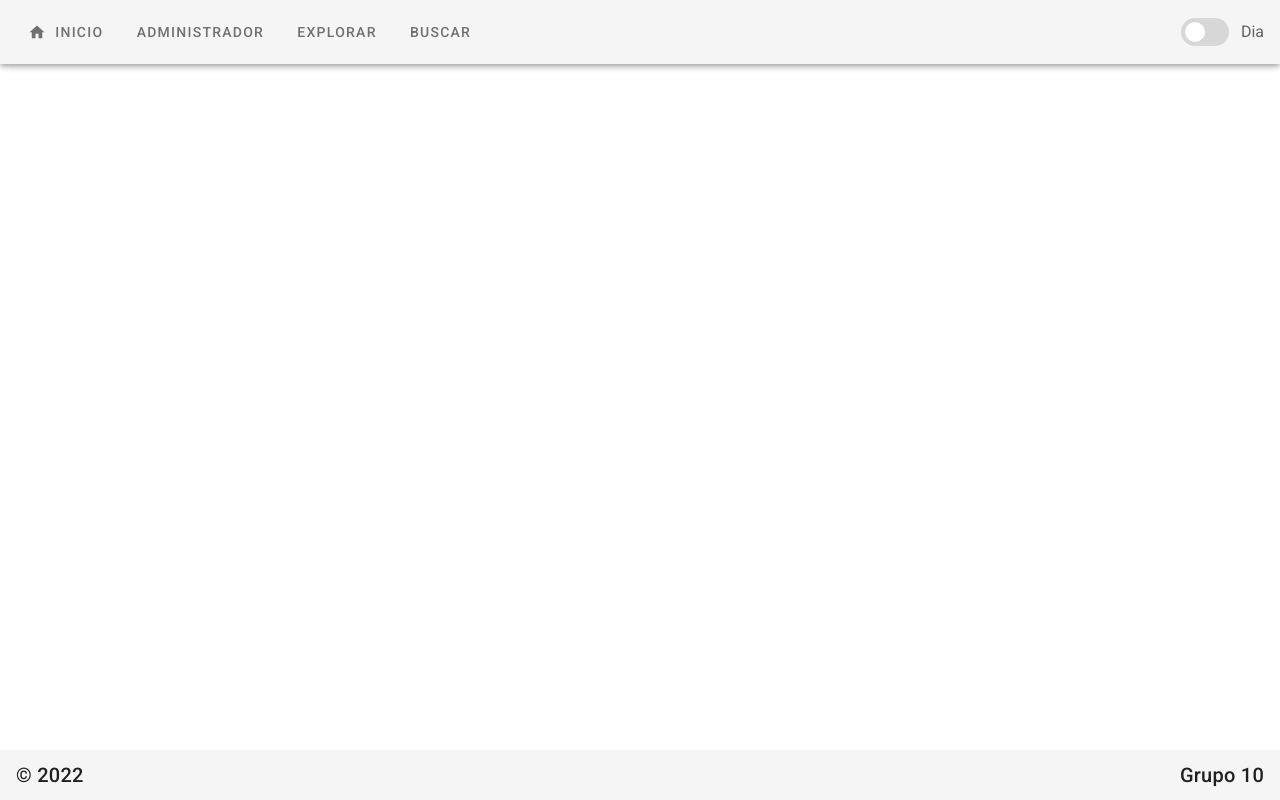
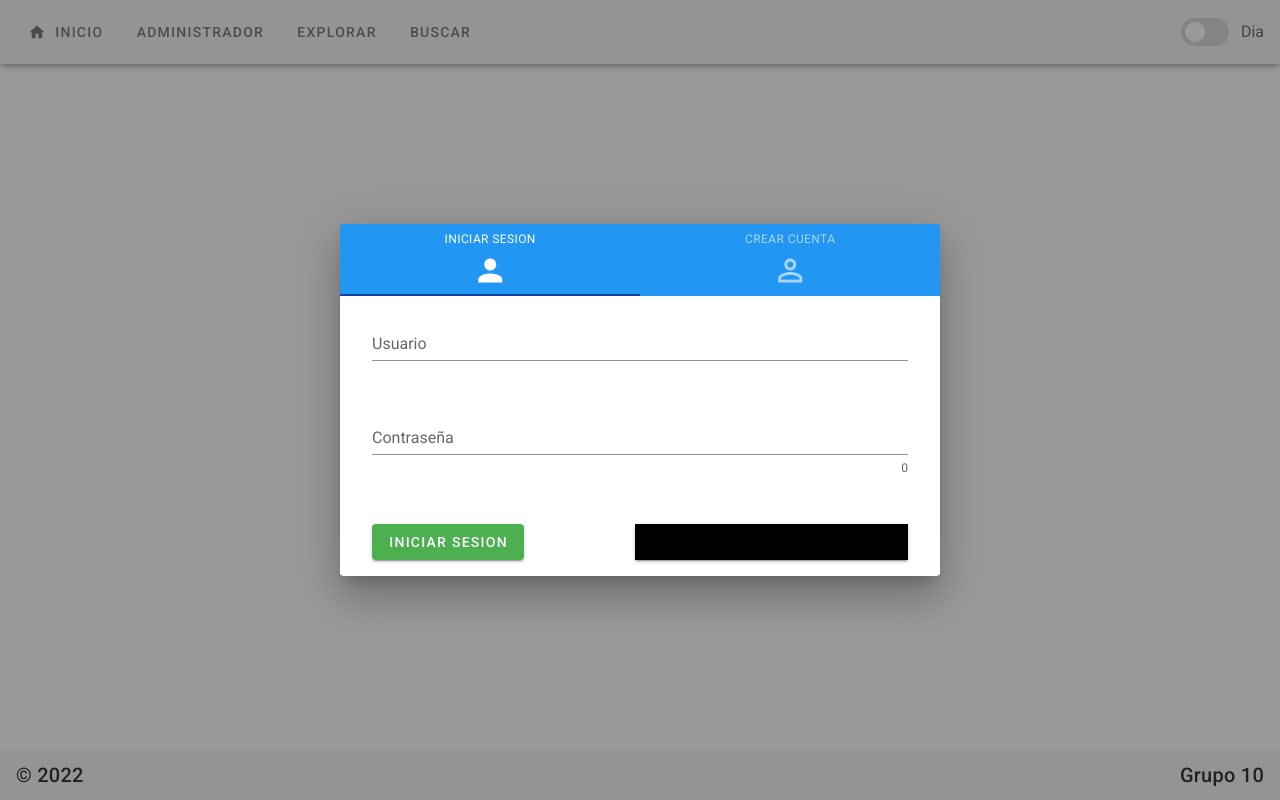
Before and after one commit to juan9889/ttads-frontend, a Nuxt app: page /auth/login_github in a window 1280 px wide. Built offline with nearby package versions, Linux system fonts and the light colour scheme.

Commit message:
oauth client

```diff
--- /dev/null
+++ b/components/auth/Login.vue
@@ -0,0 +1,121 @@
+<template>
+<v-dialog v-model="dialog" persistent max-width="600px" min-width="360px">
+    <div>
+        <v-tabs v-model="tab" show-arrows background-color="info" icons-and-text dark grow>
+            <v-tabs-slider color="blue darken-4"></v-tabs-slider>
+            <v-tab v-for="i in tabs" :key="i">
+                <v-icon large>{{ i.icon }}</v-icon>
+                <div class="caption py-1">{{ i.name }}</div>
+            </v-tab>
+            <v-tab-item>
+                <v-card class="px-4">
+                    <v-card-text>
+                        <v-form ref="loginForm" v-model="valid" lazy-validation>
+                            <v-row>
+                                <v-col cols="12">
+                                    <v-text-field v-model="loginUsername" label="Usuario" required></v-text-field>
+                                </v-col>
+                                <v-col cols="12">
+                                    <v-text-field v-model="loginPassword" :append-icon="show1?'eye':'eye-off'" :rules="[rules.required, rules.min]" :type="show1 ? 'text' : 'password'" name="input-10-1" label="Contraseña" hint="At least 8 characters" counter @click:append="show1 = !show1"></v-text-field>
+                                </v-col>
+                                <v-col class="d-flex" cols="12" sm="6" xsm="12">
+                                </v-col>
+                                <v-spacer></v-spacer>
+                                <v-col class="d-flex" cols="12"  xsm="12" align-end>
+                                    <v-btn  :disabled="!valid" color="success" @click="validate"> Iniciar sesion </v-btn>
+                                    <v-spacer></v-spacer>
+                                    <v-btn
+      tile
+      color="black"
+      href="https://github.com/login/oauth/authorize?client_id=dad3030ba2058c6371bf"
+    >
+    <v-icon left >mdi-github</v-icon>
+      Iniciar sesion con GitHub
+    </v-btn>
+                                </v-col>
+                            </v-row>
+                        </v-form>
+                    </v-card-text>
+                </v-card>
+            </v-tab-item>
+            <v-tab-item>
+                <v-card class="px-4">
+                    <v-card-text>
+                        <v-form ref="registerForm" v-model="valid" lazy-validation>
+                            <v-row>
+                                <v-col cols="12">
+                                    <v-text-field v-model="firstName" :rules="[rules.required]" label="Nombre completo" maxlength="35" required></v-text-field>
+                                </v-col>
+                                <v-col cols="12">
+                                    <v-text-field v-model="lastName" :rules="[rules.required]" label="Nombre de usuario" maxlength="35" required></v-text-field>
+                                </v-col>
+                                <v-col cols="12">
+                                    <v-text-field v-model="email" :rules="emailRules" label="E-mail" required></v-text-field>
+                                </v-col>
+                                <v-col cols="12">
+                                    <v-text-field v-model="password" :append-icon="show1 ? 'mdi-eye' : 'mdi-eye-off'" :rules="[rules.required, rules.min]" :type="show1 ? 'text' : 'password'" name="input-10-1" label="Contraseña" hint="At least 8 characters" counter @click:append="show1 = !show1"></v-text-field>
+                                </v-col>
+                                <v-col cols="12">
+                                    <v-text-field block v-model="verify" :append-icon="show1 ? 'mdi-eye' : 'mdi-eye-off'" :rules="[rules.required, passwordMatch]" :type="show1 ? 'text' : 'password'" name="input-10-1" label="Repetir contraseña" counter @click:append="show1 = !show1"></v-text-field>
+                                </v-col>
+                                <v-spacer></v-spacer>
+                                <v-col class="d-flex ml-auto" cols="12" sm="3" xsm="12">
+                                    <v-btn  :disabled="!valid" color="success" @click="validate">Registrar</v-btn>
+                                </v-col>
+                            </v-row>
+                        </v-form>
+                    </v-card-text>
+                </v-card>
+            </v-tab-item>
+        </v-tabs>
+    </div>
+</v-dialog>
+</template>
+<script>
+  export default {
+
+
+  computed: {
+    passwordMatch() {
+      return () => this.password === this.verify || "Password must match";
+    }
+  },
+  methods: {
+    validate() {
+      if (this.$refs.loginForm.validate()) {
+        // submit form to server/API here...
+      }
+    },
+    reset() {
+      this.$refs.form.reset();
+    },
+    resetValidation() {
+      this.$refs.form.resetValidation();
+    }
+  },
+  data: () => ({
+    dialog: true,
+    tab: 0,
+    tabs: [
+        {name:"Iniciar sesion", icon:"mdi-account"},
+        {name:"Crear cuenta", icon:"mdi-account-outline"}
+    ],
+    valid: true,
+
+    firstName: "",
+    lastName: "",
+    email: "",
+    password: "",
+    verify: "",
+    loginPassword: "",
+    loginUsername: "",
+
+
+    show1: false,
+    rules: {
+      required: value => !!value || "Obligatorio",
+      min: v => (v && v.length >= 8) || "Minimo 8 caracteres"
+    }
+  })
+};
+  </script>
--- /dev/null
+++ b/components/auth/github_confirm.vue
@@ -0,0 +1,15 @@
+<template>
+    <div>
+      <br />
+      <br />
+      <br />
+      <br />
+      <v-container class="fill-height">
+        <v-row justify="center">
+          <v-col>
+            OK
+          </v-col>
+        </v-row>
+      </v-container>
+    </div>
+  </template>
--- a/nuxt.config.js
+++ b/nuxt.config.js
@@ -1,6 +1,6 @@
 export default {
   server: {
-    host: '0.0.0.0', // default: localhost
+    host: 'localhost', // default: localhost
   },
   // Disable server-side rendering: https://go.nuxtjs.dev/ssr-mode
   ssr: false,
@@ -47,7 +47,7 @@
 
   axios: {
     // extra config e.g
-    baseURL: 'http://168.197.48.101:8080/api/',
+    baseURL: 'http://localhost:8080/api/',
   },
 
   publicRuntimeConfig: {
--- a/package.json
+++ b/package.json
@@ -12,6 +12,7 @@
     "lintfix": "prettier --write --list-different ."
   },
   "dependencies": {
+    "@mdi/js": "^7.0.96",
     "@nuxtjs/axios": "^5.13.6",
     "@nuxtjs/pwa": "^3.3.5",
     "core-js": "^3.19.3",
--- /dev/null
+++ b/pages/auth/login_github.vue
@@ -0,0 +1,22 @@
+<template>
+    <div>
+      <br />
+      <br />
+      <br />
+      <br />
+      <v-container class="fill-height">
+        <v-row justify="center">
+          <v-col>
+            <AuthLogin></AuthLogin>
+          </v-col>
+        </v-row>
+      </v-container>
+    </div>
+  </template>
+
+  <script>
+  export default {
+
+    // page component definitions
+  }
+  </script>
```
Also changed, not shown: 1 other file (tests, documents, lock files or other folders).
